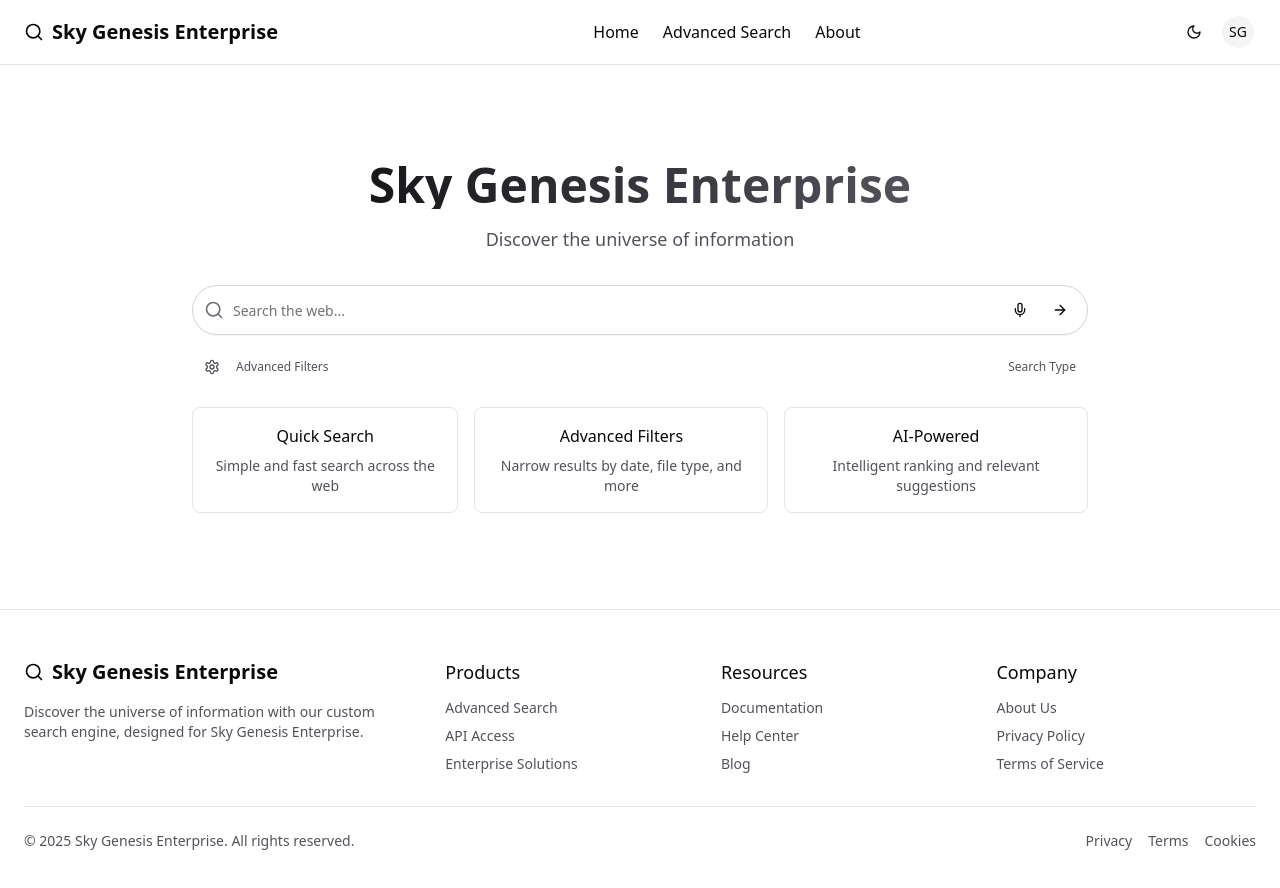
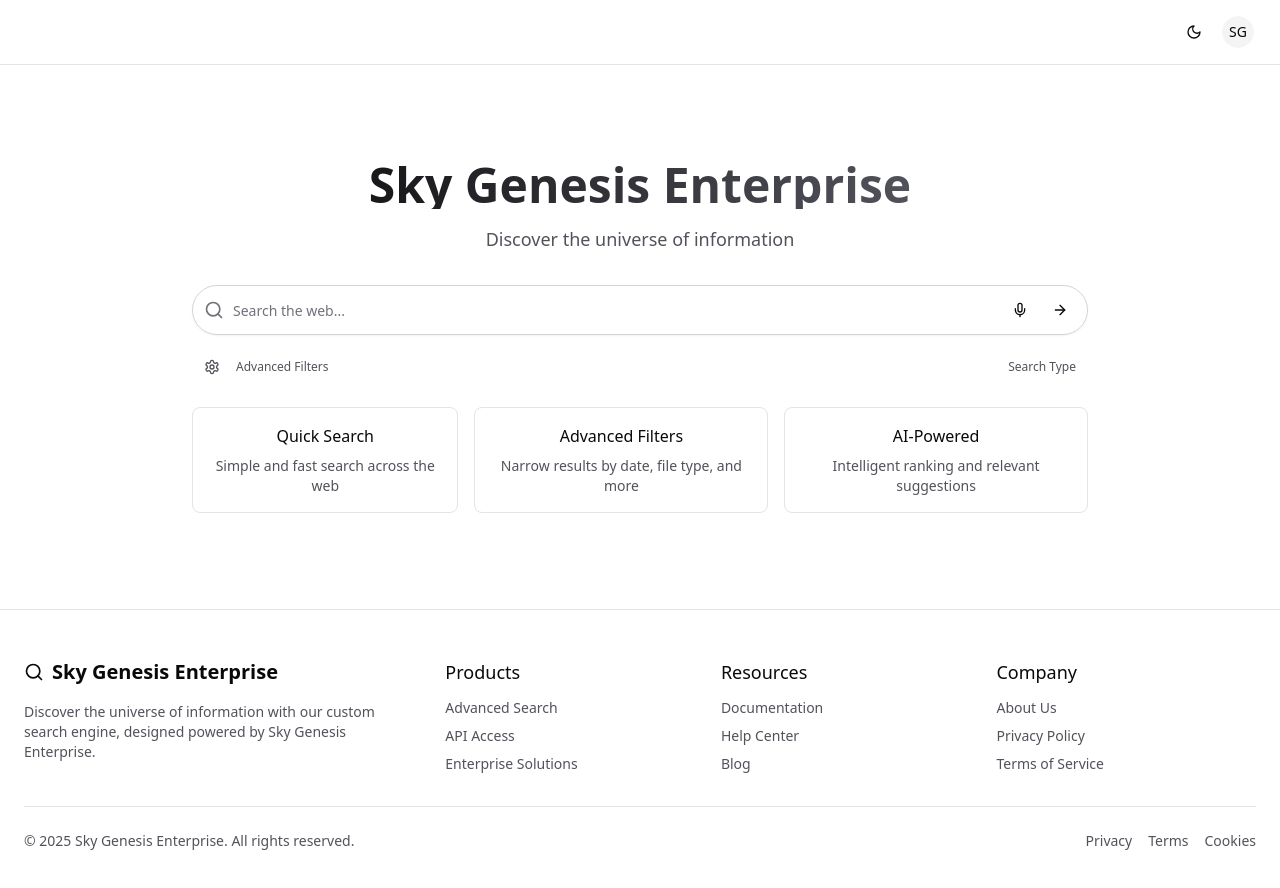
Before and after one commit to skygenesisenterprise/aether-search, a Next.js app: page / in a window 1280 px wide. Shown: the top 888 px of the page. Built offline with nearby package versions, Linux system fonts and the light colour scheme.

Commit message:
Update interface

```diff
--- a/src/components/Footer.tsx
+++ b/src/components/Footer.tsx
@@ -14,7 +14,7 @@ export function Footer() {
               <span className="font-bold text-xl">Sky Genesis Enterprise</span>
             </Link>
             <p className="text-zinc-600 dark:text-zinc-400 text-sm">
-              Discover the universe of information with our custom search engine, designed for Sky Genesis Enterprise.
+              Discover the universe of information with our custom search engine, designed powered by Sky Genesis Enterprise.
             </p>
           </div>
           <div className="md:col-span-2 grid grid-cols-2 sm:grid-cols-3 gap-4">
@@ -27,12 +27,12 @@ export function Footer() {
                   </Link>
                 </li>
                 <li>
-                  <Link href="/api" className="text-zinc-600 dark:text-zinc-400 hover:text-zinc-900 dark:hover:text-zinc-50">
+                  <Link href="https://wiki.skygenesisenterprise.com/api" className="text-zinc-600 dark:text-zinc-400 hover:text-zinc-900 dark:hover:text-zinc-50">
                     API Access
                   </Link>
                 </li>
                 <li>
-                  <Link href="/enterprise" className="text-zinc-600 dark:text-zinc-400 hover:text-zinc-900 dark:hover:text-zinc-50">
+                  <Link href="https://skygenesisenterprise.com" className="text-zinc-600 dark:text-zinc-400 hover:text-zinc-900 dark:hover:text-zinc-50">
                     Enterprise Solutions
                   </Link>
                 </li>
@@ -42,17 +42,17 @@ export function Footer() {
               <h3 className="font-medium text-lg mb-3">Resources</h3>
               <ul className="space-y-2 text-sm">
                 <li>
-                  <Link href="/docs" className="text-zinc-600 dark:text-zinc-400 hover:text-zinc-900 dark:hover:text-zinc-50">
+                  <Link href="https://wiki.skygenesisenterprise.com" className="text-zinc-600 dark:text-zinc-400 hover:text-zinc-900 dark:hover:text-zinc-50">
                     Documentation
                   </Link>
                 </li>
                 <li>
-                  <Link href="/help" className="text-zinc-600 dark:text-zinc-400 hover:text-zinc-900 dark:hover:text-zinc-50">
+                  <Link href="https://skygenesisenterprise.com/help" className="text-zinc-600 dark:text-zinc-400 hover:text-zinc-900 dark:hover:text-zinc-50">
                     Help Center
                   </Link>
                 </li>
                 <li>
-                  <Link href="/blog" className="text-zinc-600 dark:text-zinc-400 hover:text-zinc-900 dark:hover:text-zinc-50">
+                  <Link href="https://skygenesisenterprise.com/blog" className="text-zinc-600 dark:text-zinc-400 hover:text-zinc-900 dark:hover:text-zinc-50">
                     Blog
                   </Link>
                 </li>
@@ -62,17 +62,17 @@ export function Footer() {
               <h3 className="font-medium text-lg mb-3">Company</h3>
               <ul className="space-y-2 text-sm">
                 <li>
-                  <Link href="/about" className="text-zinc-600 dark:text-zinc-400 hover:text-zinc-900 dark:hover:text-zinc-50">
+                  <Link href="https://skygenesisenterprise.com" className="text-zinc-600 dark:text-zinc-400 hover:text-zinc-900 dark:hover:text-zinc-50">
                     About Us
                   </Link>
                 </li>
                 <li>
-                  <Link href="/privacy" className="text-zinc-600 dark:text-zinc-400 hover:text-zinc-900 dark:hover:text-zinc-50">
+                  <Link href="https://skygenesisenterprise.com/privacy" className="text-zinc-600 dark:text-zinc-400 hover:text-zinc-900 dark:hover:text-zinc-50">
                     Privacy Policy
                   </Link>
                 </li>
                 <li>
-                  <Link href="/terms" className="text-zinc-600 dark:text-zinc-400 hover:text-zinc-900 dark:hover:text-zinc-50">
+                  <Link href="https://skygenesisenterprise.com/terms" className="text-zinc-600 dark:text-zinc-400 hover:text-zinc-900 dark:hover:text-zinc-50">
                     Terms of Service
                   </Link>
                 </li>
@@ -85,13 +85,13 @@ export function Footer() {
             © {currentYear} Sky Genesis Enterprise. All rights reserved.
           </p>
           <div className="flex gap-4">
-            <Link href="/privacy" className="text-zinc-600 dark:text-zinc-400 hover:text-zinc-900 dark:hover:text-zinc-50 text-sm">
+            <Link href="https://skygenesisenterprise.com/privacy" className="text-zinc-600 dark:text-zinc-400 hover:text-zinc-900 dark:hover:text-zinc-50 text-sm">
               Privacy
             </Link>
-            <Link href="/terms" className="text-zinc-600 dark:text-zinc-400 hover:text-zinc-900 dark:hover:text-zinc-50 text-sm">
+            <Link href="https://skygenesisenterprise.com/terms" className="text-zinc-600 dark:text-zinc-400 hover:text-zinc-900 dark:hover:text-zinc-50 text-sm">
               Terms
             </Link>
-            <Link href="/cookies" className="text-zinc-600 dark:text-zinc-400 hover:text-zinc-900 dark:hover:text-zinc-50 text-sm">
+            <Link href="https://skygenesisenterprise.com/cookies" className="text-zinc-600 dark:text-zinc-400 hover:text-zinc-900 dark:hover:text-zinc-50 text-sm">
               Cookies
             </Link>
           </div>
--- a/src/components/Header.tsx
+++ b/src/components/Header.tsx
@@ -53,54 +53,8 @@ export function Header() {
 
   return (
     <header className="sticky top-0 z-40 border-b bg-white dark:bg-zinc-950 dark:border-zinc-800">
-      <div className="container flex h-16 items-center justify-between px-4 md:px-6">
-        <div className="flex items-center gap-2">
-          <Sheet>
-            <SheetTrigger asChild>
-              <Button variant="ghost" size="icon" className="md:hidden">
-                <Menu className="h-5 w-5" />
-              </Button>
-            </SheetTrigger>
-            <SheetContent side="left" className="w-64">
-              <nav className="flex flex-col gap-4 mt-8">
-                <Link href="/" className="font-medium transition-colors hover:text-zinc-900 dark:hover:text-zinc-50">
-                  Home
-                </Link>
-                <Link href="/search" className="font-medium transition-colors hover:text-zinc-900 dark:hover:text-zinc-50">
-                  Advanced Search
-                </Link>
-                <Link href="/about" className="font-medium transition-colors hover:text-zinc-900 dark:hover:text-zinc-50">
-                  About
-                </Link>
-                {isAuthenticated && (
-                  <Link href="/profile" className="font-medium transition-colors hover:text-zinc-900 dark:hover:text-zinc-50">
-                    My Profile
-                  </Link>
-                )}
-              </nav>
-            </SheetContent>
-          </Sheet>
-          <Link href="/" className="flex items-center gap-2">
-            <Search className="h-5 w-5" />
-            <span className="font-bold text-xl hidden md:inline-block">Sky Genesis Enterprise</span>
-          </Link>
-        </div>
-        <nav className="hidden md:flex gap-6">
-          <Link href="/" className="font-medium transition-colors hover:text-zinc-900 dark:hover:text-zinc-50">
-            Home
-          </Link>
-          <Link href="/search" className="font-medium transition-colors hover:text-zinc-900 dark:hover:text-zinc-50">
-            Advanced Search
-          </Link>
-          <Link href="/about" className="font-medium transition-colors hover:text-zinc-900 dark:hover:text-zinc-50">
-            About
-          </Link>
-          {isAuthenticated && (
-            <Link href="/profile" className="font-medium transition-colors hover:text-zinc-900 dark:hover:text-zinc-50">
-              My Profile
-            </Link>
-          )}
-        </nav>
+      <div className="container flex h-16 items-center justify-end px-4 md:px-6">
+        {/* Thème et profil utilisateur alignés à droite */}
         <div className="flex items-center gap-2">
           <Button variant="ghost" size="icon" onClick={toggleTheme}>
             {theme === "light" ? <Moon className="h-5 w-5" /> : <Sun className="h-5 w-5" />}
--- a/src/components/ui/sheet.tsx
+++ b/src/components/ui/sheet.tsx
@@ -68,6 +68,8 @@ const SheetContent = React.forwardRef<
         <X className="h-4 w-4" />
         <span className="sr-only">Close</span>
       </SheetPrimitive.Close>
+      {/* Ajout d'un titre accessible */}
+      <SheetTitle className="sr-only">Titre du dialogue</SheetTitle>
       {children}
     </SheetPrimitive.Content>
   </SheetPortal>
```
Also changed, not shown: 1 other file (tests, documents, lock files or other folders).
